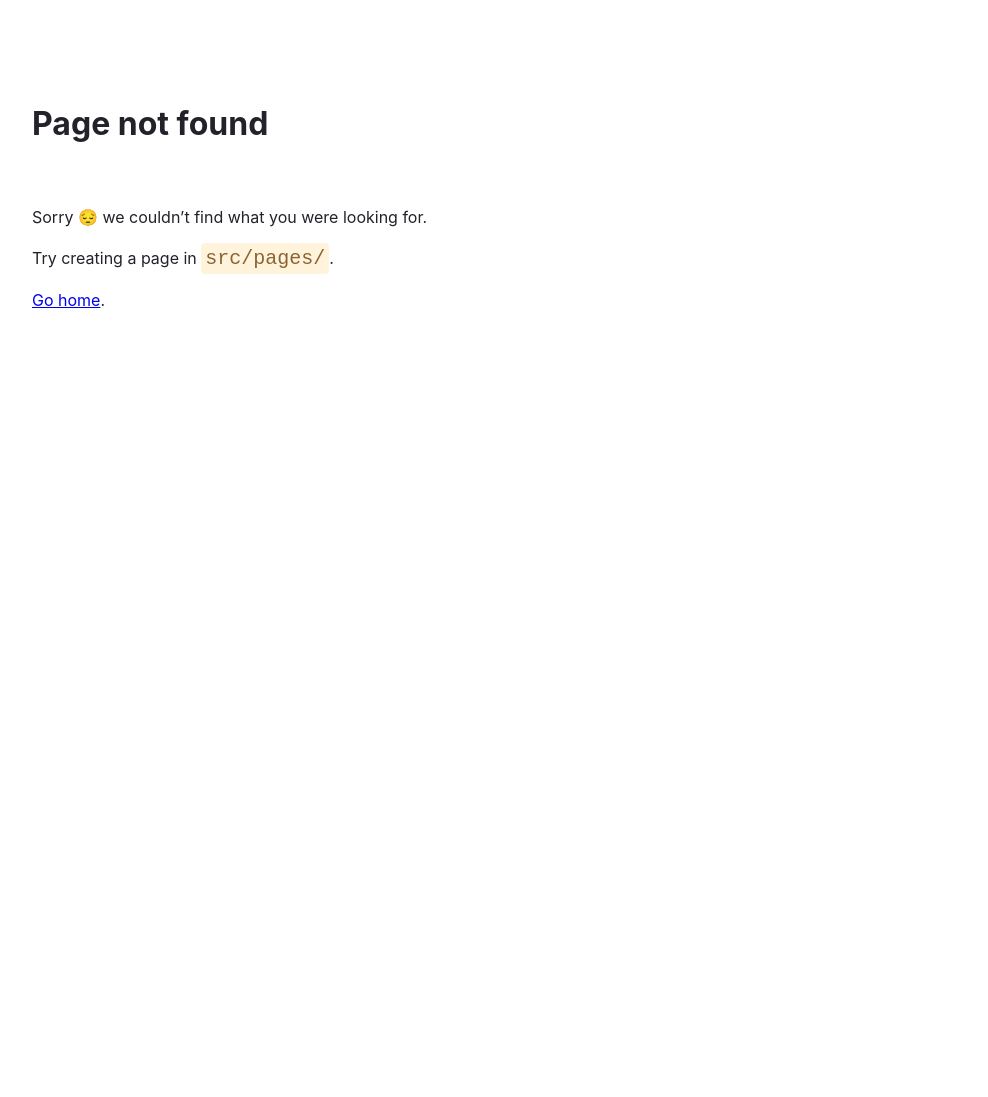
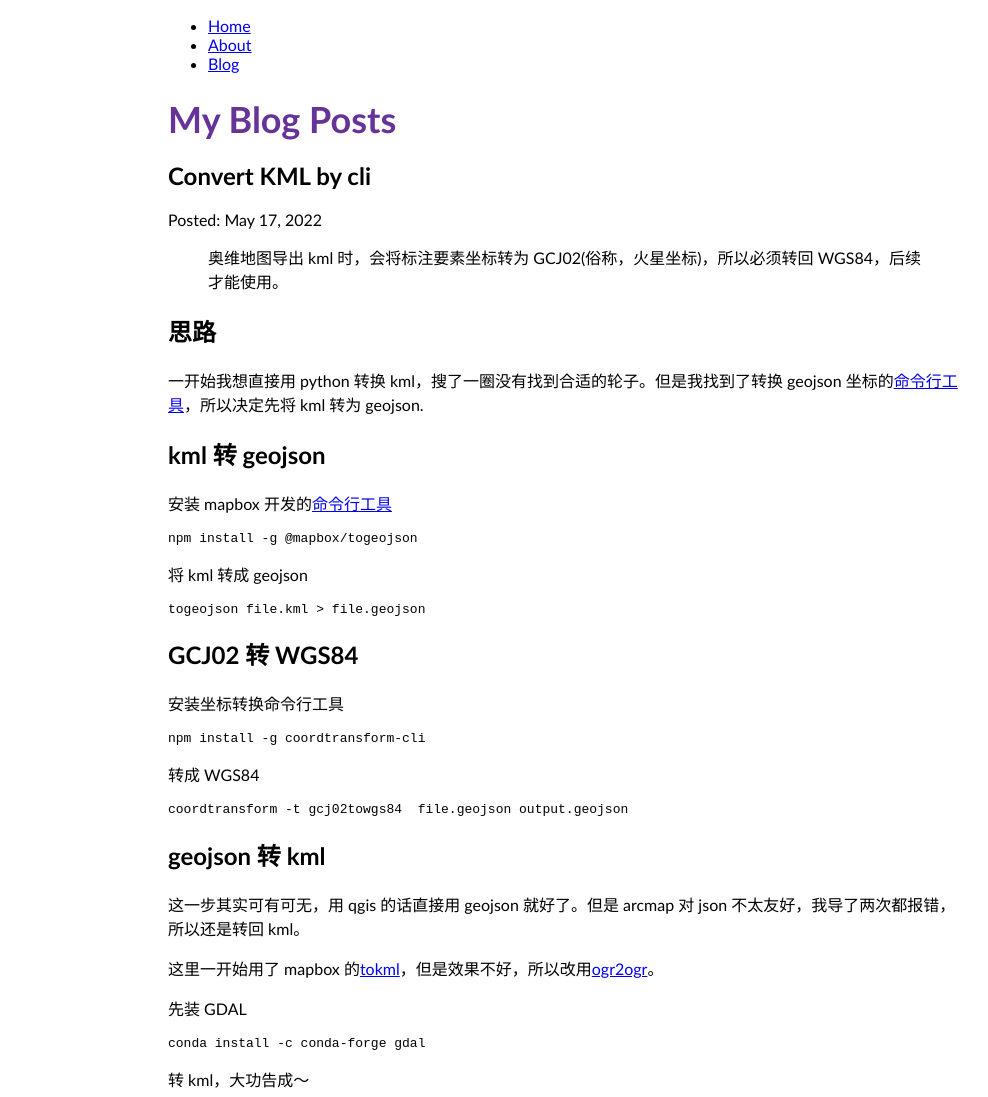
Before and after one commit to shadet9/my-gatsby-site, a Gatsby site: page /blog in a window 1280 px wide. Before the commit this address had no page. Shown: the top 1097 px of the page, without its empty margins (72-1060 px from the left). Before the commit the page ends 800 px from the top, so only its background shows below. Built offline with nearby package versions, Linux system fonts and the light colour scheme; Gatsby itself is replaced by a stand-in of ours; some packages are replaced by stand-ins of ours; code samples lack their colours.

Commit message:
finished part 5

````diff
--- /dev/null
+++ b/blog/convert-kml-by-cli.mdx
@@ -0,0 +1,61 @@
+---
+title: Convert KML by cli
+author: Ariel
+date: "2022-05-17"
+---
+
+> 奥维地图导出 kml 时，会将标注要素坐标转为 GCJ02(俗称，火星坐标)，所以必须转回 WGS84，后续才能使用。
+
+## 思路
+
+一开始我想直接用 python 转换 kml，搜了一圈没有找到合适的轮子。但是我找到了转换 geojson 坐标的[命令行工具](https://github.com/wandergis/coordtransform-cli)，所以决定先将 kml 转为 geojson.
+
+## kml 转 geojson
+
+安装 mapbox 开发的[命令行工具](https://github.com/mapbox/togeojson)
+
+```bash
+npm install -g @mapbox/togeojson
+```
+
+将 kml 转成 geojson
+
+```bash
+togeojson file.kml > file.geojson
+```
+
+## GCJ02 转 WGS84
+
+安装坐标转换命令行工具
+
+```bash
+npm install -g coordtransform-cli
+```
+
+转成 WGS84
+
+```bash
+coordtransform -t gcj02towgs84  file.geojson output.geojson
+```
+
+## geojson 转 kml
+
+这一步其实可有可无，用 qgis 的话直接用 geojson 就好了。但是 arcmap 对 json 不太友好，我导了两次都报错，所以还是转回 kml。
+
+这里一开始用了 mapbox 的[tokml](https://github.com/mapbox/tokml)，但是效果不好，所以改用[ogr2ogr](https://gdal.org/programs/ogr2ogr.html)。
+
+先装 GDAL
+
+```bash
+conda install -c conda-forge gdal
+```
+
+转 kml，大功告成～
+
+```bash
+ogr2ogr -f KML output.kml output.geojson
+```
+
+---
+
+上次写博客还是 Pre-COVID，时间一晃就过去 2 年多了，还是毫无长进:(
--- /dev/null
+++ b/blog/test2.mdx
@@ -0,0 +1,12 @@
+---
+title: "Another Post"
+date: "2021-07-24"
+---
+
+> **注意：txt 必须是 unicode 编码**
+
+## 步骤
+
+- 打开 ID,新建文档，选择大小
+- **ctrl+D**置入选择所有图片，复制所有图片名字，粘贴到 notepad，通过 REG 得到图片的名字（这一步是选择名字，如果不要名字可跳转第三步）
+- 在文件夹中选中所有需要的图片，shift+右键选择复制图片路径。粘贴至 notepad 直接使用替换，将"去除。
--- /dev/null
+++ b/blog/test3.mdx
@@ -0,0 +1,6 @@
+---
+title: "Another Post2"
+date: "2021-07-24"
+---
+
+Here's another post! It's even better than the first one!
--- a/gatsby-config.js
+++ b/gatsby-config.js
@@ -1,6 +1,18 @@
 module.exports = {
   siteMetadata: {
+    title: "my-gatsby-site",
     siteUrl: `https://www.yourdomain.tld`,
   },
-  plugins: ["gatsby-plugin-image", "gatsby-plugin-sharp"],
+  plugins: [
+    "gatsby-plugin-image",
+    "gatsby-plugin-sharp",
+    "gatsby-plugin-mdx",
+    {
+      resolve: "gatsby-source-filesystem",
+      options: {
+        name: `blog`,
+        path: `${__dirname}/blog`,
+      },
+    },
+  ],
 };
--- a/package.json
+++ b/package.json
@@ -15,9 +15,13 @@
     "clean": "gatsby clean"
   },
   "dependencies": {
+    "@mdx-js/mdx": "^1.6.22",
+    "@mdx-js/react": "^1.6.22",
     "gatsby": "^4.14.1",
     "gatsby-plugin-image": "^2.14.1",
+    "gatsby-plugin-mdx": "^3.14.0",
     "gatsby-plugin-sharp": "^4.14.1",
+    "gatsby-remark-images": "^6.14.0",
     "gatsby-source-filesystem": "^4.14.0",
     "react": "^17.0.1",
     "react-dom": "^17.0.1"
--- a/src/components/layout.js
+++ b/src/components/layout.js
@@ -24,6 +24,11 @@ const Layout = ({ pageTitle, children }) => {
               About
             </Link>
           </li>
+          <li className={navLinkItem}>
+            <Link to="/blog" className={navLinkText}>
+              Blog
+            </Link>
+          </li>
         </ul>
       </nav>
       <main>
--- /dev/null
+++ b/src/pages/blog.js
@@ -0,0 +1,35 @@
+import * as React from "react";
+import Layout from "../components/layout";
+import { graphql } from "gatsby";
+import { MDXRenderer } from "gatsby-plugin-mdx";
+
+const BlogPage = ({ data }) => {
+  return (
+    <Layout pageTitle="My Blog Posts">
+      {data.allMdx.nodes.map((node) => (
+        <article key={node.id}>
+          <h2>{node.frontmatter.title}</h2>
+          <p>Posted: {node.frontmatter.date}</p>
+          <MDXRenderer>{node.body}</MDXRenderer>
+        </article>
+      ))}
+    </Layout>
+  );
+};
+
+export const query = graphql`
+  query {
+    allMdx(sort: { fields: frontmatter___date, order: DESC }) {
+      nodes {
+        frontmatter {
+          date(formatString: "MMMM D, YYYY")
+          title
+        }
+        id
+        body
+      }
+    }
+  }
+`;
+
+export default BlogPage;
--- a/src/pages/index.js
+++ b/src/pages/index.js
@@ -13,7 +13,7 @@ const IndexPage = () => {
       <p>I'm making this by following the Gatsby Tutorial.</p>
       <StaticImage
         alt="Clifford, a reddish-brown pitbull, posing on a couch and looking stoically at the camera"
-        src="../images/stamp.jpg"
+        src="../images/new.jpg"
       />
     </Layout>
   );
````
Also changed, not shown: src/images/new.jpg (added), 2 other files.
